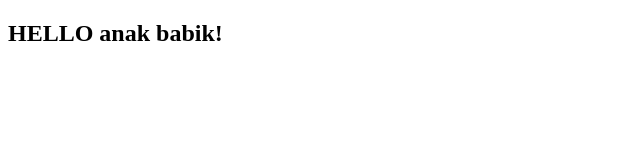
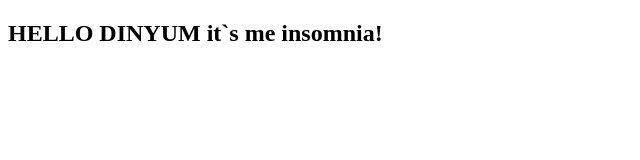
Before and after one commit to anisadinda13/revou_test_day1, a plain HTML site: page index.html in a window 1280 px wide. Shown: the whole page, without its empty margins (0-640 px from the left). Drawn offline with Linux system fonts and the light colour scheme.

Commit message:
update wording

```diff
--- a/index.html
+++ b/index.html
@@ -6,6 +6,6 @@
 
 
     <body>
-        <h2>HELLO anak babik!</h2>
+        <h2>HELLO DINYUM it`s me insomnia!</h2>
     </body>
 </html>
```
